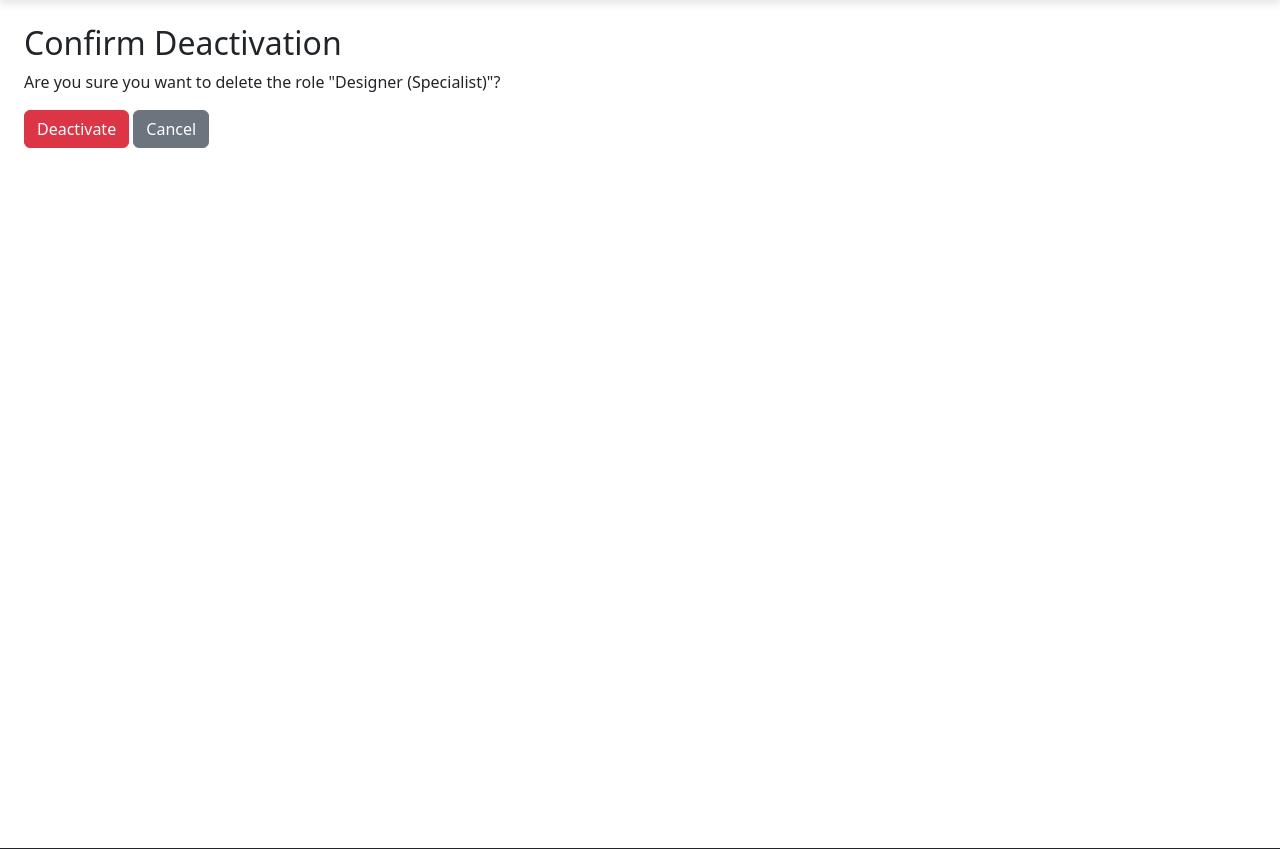
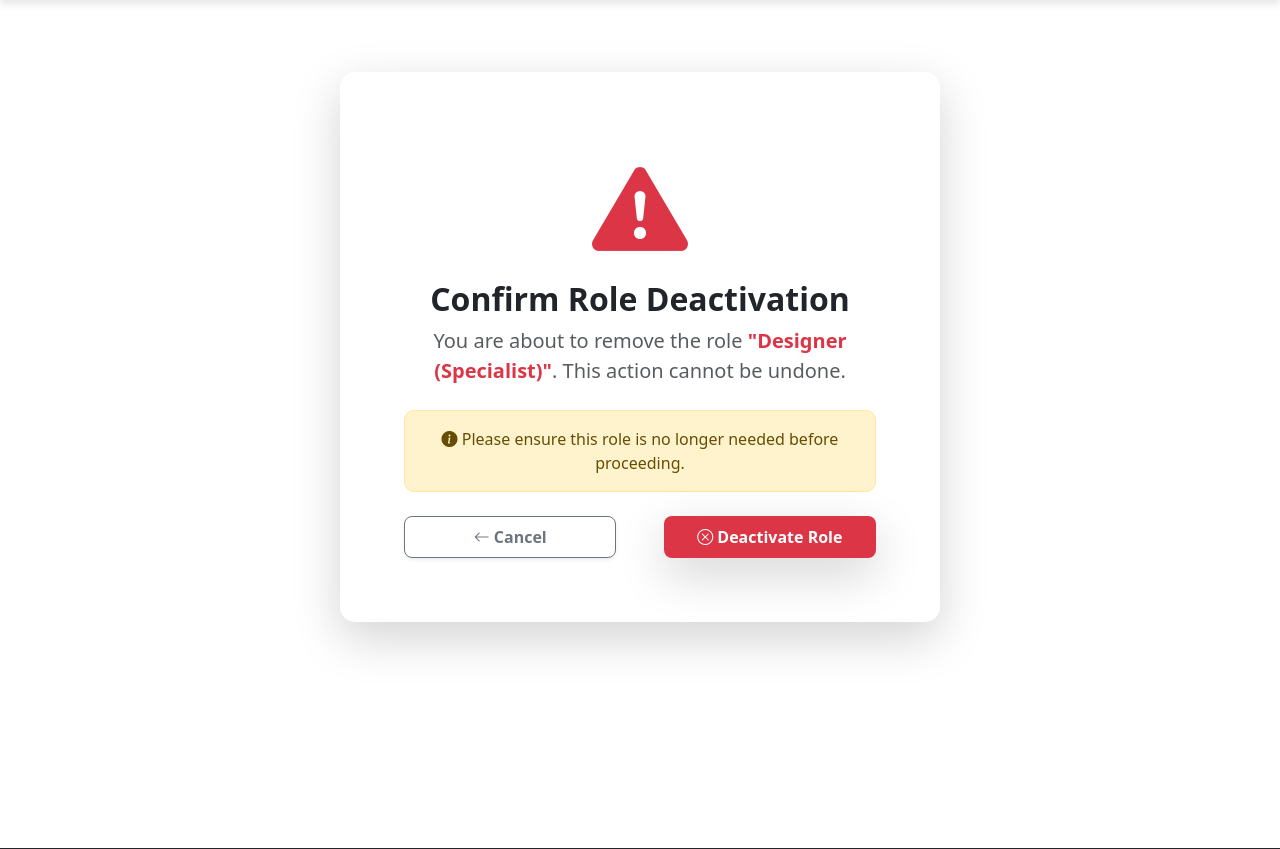
Before and after one commit to Sameer9612/authentication, a Django app: page /roles/delete/6/ in a window 1280 px wide; the page is wider, and only the part inside the window is pictured. Shown: the part 94-943 px from the top of that part. Run offline with Django 5.2, Linux system fonts and the light colour scheme; a user stored in the database is signed in; data comes from the database, SQL or seed files in the repository; both versions use the stored data as it was after the commit.

Commit message:
updated html

```diff
--- a/app/templates/base.html
+++ b/app/templates/base.html
@@ -54,9 +54,9 @@
                     aria-controls="navbarNav" aria-expanded="false" aria-label="Toggle navigation">
                 <span class="navbar-toggler-icon"></span>
             </button>
-            {% if user.is_authenticated %}
             <div class="collapse navbar-collapse" id="navbarNav">
                 <ul class="navbar-nav me-auto">
+                    {% if user.is_authenticated %}
                     <li class="nav-item">
                         <a class="nav-link" href="{% url 'departments:dashboard' %}">
                             <i class="bi bi-house-door"></i> Dashboard
@@ -77,6 +77,7 @@
                             <i class="bi bi-person-badge"></i> Roles Management
                         </a>
                     </li>
+                    {% endif %}
                 </ul>
 
                 <!-- Centered Search Bar -->
@@ -89,16 +90,20 @@
                     </form>
                 </div>
 
-
                 <div class="ms-3">
+                    {% if user.is_authenticated %}
                     <form action="{% url 'logout' %}" method="POST">
                         {% csrf_token %}
                         <button type="submit" class="btn btn-danger px-4">
                             <i class="bi bi-box-arrow-right"></i> Logout
                         </button>
                     </form>
+                    {% else %}
+                    <a href="{% url 'login' %}" class="btn btn-outline-light px-4">
+                        <i class="bi bi-box-arrow-in-right"></i> Login
+                    </a>
+                    {% endif %}
                 </div>
-                {% endif %}
             </div>
         </div>
     </nav>
@@ -106,7 +111,7 @@
     <div class="container-fluid p-4 min-vh-100 d-flex flex-column" style="padding-bottom: 100px;">
         {% if messages %}
             {% for message in messages %}
-                <div class="alert alert-{{ message.tags }}">
+                <div class="alert alert-{{ message.tags }} ">
                     {{ message }}
                 </div>
             {% endfor %}
--- a/app/templates/roles/confirm_delete.html
+++ b/app/templates/roles/confirm_delete.html
@@ -1,12 +1,27 @@
 {% extends 'base.html' %}
 
 {% block content %}
-<h2>Confirm Deactivation</h2>
-<p>Are you sure you want to delete the role "{{ role }}"?</p>
-
-<form method="post">
-    {% csrf_token %}
-    <button type="submit" class="btn btn-danger">Deactivate</button>
-    <a href="{% url 'role_dashboard' %}" class="btn btn-secondary">Cancel</a>
-</form>
+<div class="container mt-5 d-flex justify-content-center align-items-center" style="min-height: 60vh;">
+    <div class="card shadow-lg p-5 border-0 text-center" style="max-width: 600px; border-radius: 15px; background: #fff;">
+        <div class="card-body">
+            <i class="bi bi-exclamation-triangle-fill text-danger" style="font-size: 6rem; margin-bottom: 15px;"></i>
+            <h2 class="fw-bold text-dark">Confirm Role Deactivation</h2>
+            <p class="text-muted fs-5">You are about to remove the role <strong class="text-danger">"{{ role }}"</strong>. This action cannot be undone.</p>
+            <div class="alert alert-warning mt-4 p-3" role="alert" style="border-radius: 10px;">
+                <i class="bi bi-info-circle-fill"></i> Please ensure this role is no longer needed before proceeding.
+            </div>
+            <form method="post" class="mt-4">
+                {% csrf_token %}
+                <div class="d-flex justify-content-between">
+                    <a href="{% url 'role_dashboard' %}" class="btn btn-outline-secondary px-4 py-2 fw-bold shadow-sm" style="border-radius: 8px; width: 45%;">
+                        <i class="bi bi-arrow-left"></i> Cancel
+                    </a>
+                    <button type="submit" class="btn btn-danger px-4 py-2 fw-bold shadow-lg border-0" style="border-radius: 8px; width: 45%;">
+                        <i class="bi bi-x-circle"></i> Deactivate Role
+                    </button>
+                </div>
+            </form>
+        </div>
+    </div>
+</div>
 {% endblock %}
```
Also changed, not shown: app/templates/roles/view.html (deleted, +0 -19 lines), db.sqlite3.
